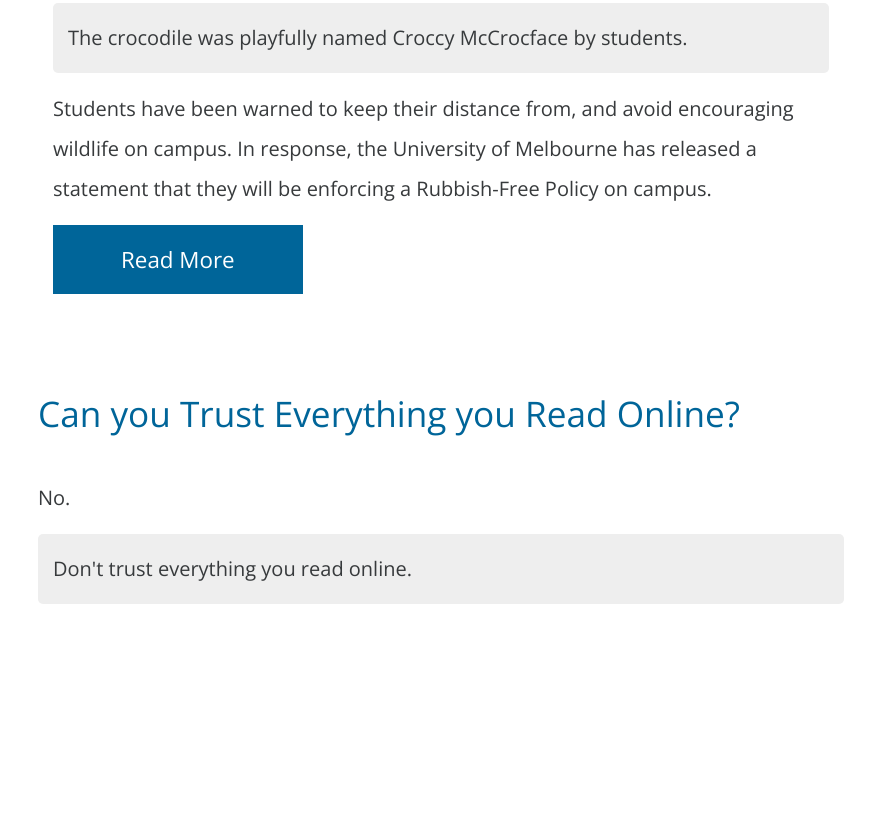
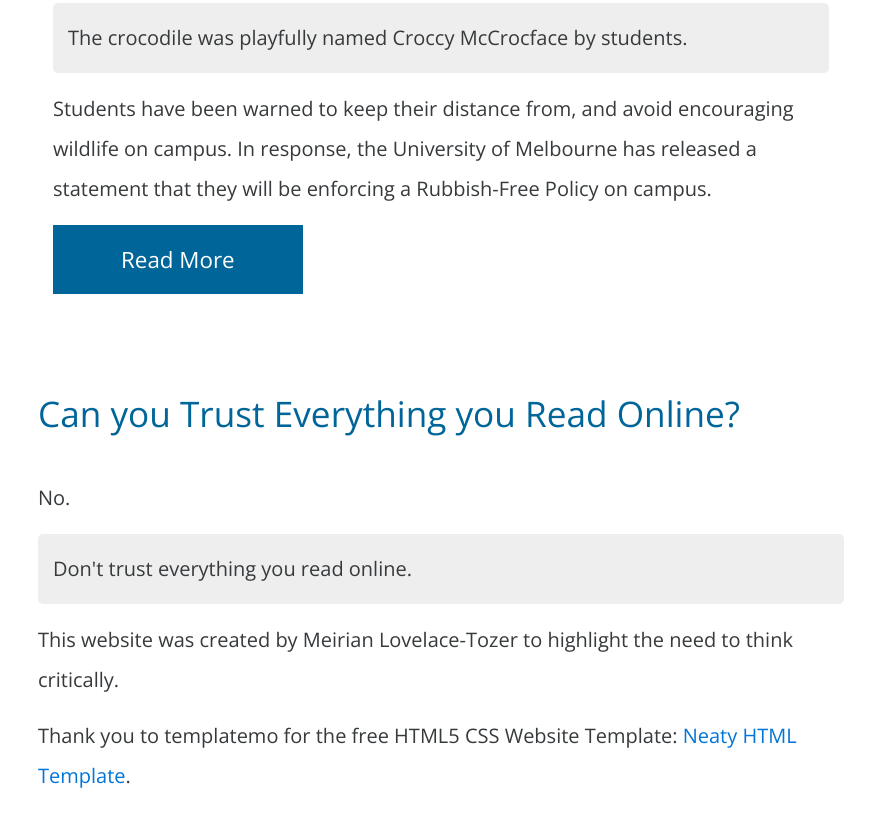
Before and after one commit to Meirian/Croccy-McCrocface, a plain HTML site: page index.html in a window 1280 px wide. Shown: the part 816-1642 px from the top of the page, without its empty margins (411-1280 px from the left). Before the commit the page ends 1566 px from the top, so only its background shows below. Drawn offline with nearby package versions, Linux system fonts and the light colour scheme.

Commit message:
Add credits

```diff
--- a/index.html
+++ b/index.html
@@ -13,7 +13,7 @@
     <!-- load stylesheets -->
     <link rel="stylesheet" href="https://fonts.googleapis.com/css?family=Open+Sans:300,400">  <!-- Google web font "Open Sans" -->
     <link rel="stylesheet" href="css/bootstrap.min.css">                                      <!-- Bootstrap style -->
-    <link rel="stylesheet" href="css/magnific-popup.css">                                <!-- Magnific pop up style, http://dimsemenov.com/plugins/magnific-popup/ -->
+    <link rel="stylesheet" href="css/magnific-popup.css">                                     <!-- Magnific pop up style, http://dimsemenov.com/plugins/magnific-popup/ -->
     <link rel="stylesheet" href="css/templatemo-style.css">                                   <!-- Templatemo style -->
 
     <!-- HTML5 shim and Respond.js for IE8 support of HTML5 elements and media queries -->
@@ -82,9 +82,11 @@
                                         <p>No.</p>
                                         <blockquote>
                                         <p>
-                                        Don't trust everything you read online.
+                                            Don't trust everything you read online.
                                         </p>
                                         </blockquote>
+                                        <p>This website was created by Meirian Lovelace-Tozer to highlight the need to think critically.</p>
+                                        <p>Thank you to templatemo for the free HTML5 CSS Website Template: <a href="http://www.templatemo.com/tm-501-neaty">Neaty HTML Template</a>.</p>
                                 </div>
                         </div>
 
```
